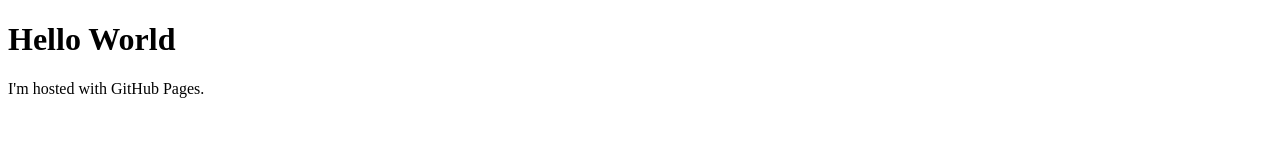
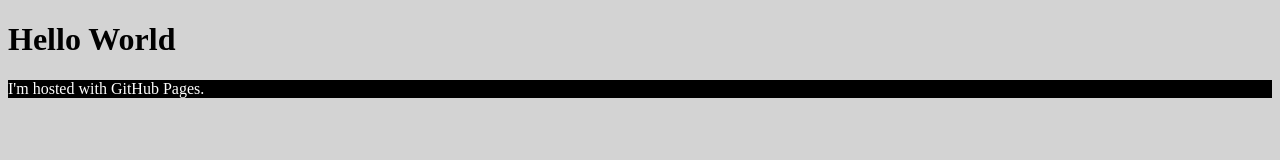
Before and after one commit to sojoyork/gridhawk.github.io, a plain HTML site: page index.html in a window 1280 px wide. Drawn offline with Linux system fonts and the light colour scheme.

Commit message:
Update index.html

```diff
--- a/index.html
+++ b/index.html
@@ -1,6 +1,15 @@
 <!DOCTYPE html>
 <html>
 <body>
+  <style>
+    p {
+      background-color: black;
+      color: white;
+    }
+    body {
+      background-color: lightgrey;
+    }
+  </style>
 <h1>Hello World</h1>
 <p>I'm hosted with GitHub Pages.</p>
 </body>
```
